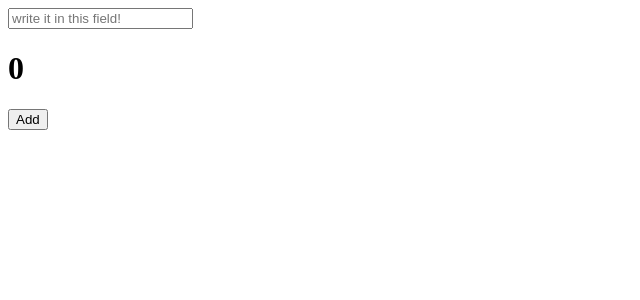
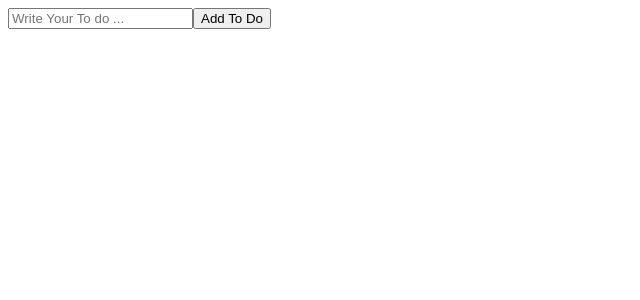
Before and after one commit to cogito1016/ReactJS_projects, a React (Create React App) app in the folder movieApp/movie-app/: page / in a window 1280 px wide. Shown: the top 300 px of the page, without its empty margins (0-640 px from the left). Built offline with nearby package versions, Linux system fonts and the light colour scheme.

Commit message:
bug: toDoList에 추가가 안됨

```diff
--- a/movieApp/movie-app/src/App.js
+++ b/movieApp/movie-app/src/App.js
@@ -1,41 +1,36 @@
 import { useEffect, useState } from "react";
 
 function App() {
-  const [count, setCount] = useState(0);
-  const [keyword, setKeyword] = useState("");
+  const [toDo, setToDo] = useState("");
+  const [toDoList, setToDoList] = useState([]);
 
-  console.log("I always run");
-
-  useEffect(() => {
-    console.log("created :)");
-    return () => console.log("destroy :(");
-  }, []);
-
-  useEffect(() => {
-    console.log('I run when "keyword" changes');
-  }, [keyword]);
-
-  useEffect(() => {
-    console.log('I run when "counter" changes');
-  }, [count]);
-
-  const searchBarChangeHandler = (e) => {
-    setKeyword(e.target.value);
+  const onChange = (e) => {
+    setToDo(e.target.value);
   };
 
-  const addCountHandler = () => {
-    setCount((current) => current + 1);
+  const onSubmit = (e) => {
+    e.preventDefault();
+    if (toDo === "") {
+      return;
+    } else {
+      const value = toDoList.push(toDo);
+      setToDoList(value);
+    }
+    console.log(toDo);
+    console.log(toDoList);
   };
 
   return (
     <div>
-      <input
-        type="text"
-        placeholder="write it in this field!"
-        onChange={searchBarChangeHandler}
-      />
-      <h1>{count}</h1>
-      <button onClick={addCountHandler}>Add</button>
+      <form onSubmit={onSubmit}>
+        <input
+          onChange={onChange}
+          value={toDo}
+          type="text"
+          placeholder="Write Your To do ..."
+        />
+        <button>Add To Do</button>
+      </form>
     </div>
   );
 }
```
Also changed, not shown: movieApp/movie-app/src/EffectAppTest.js (added, +43 -0 lines), 1 other file (tests, documents, lock files or other folders).
